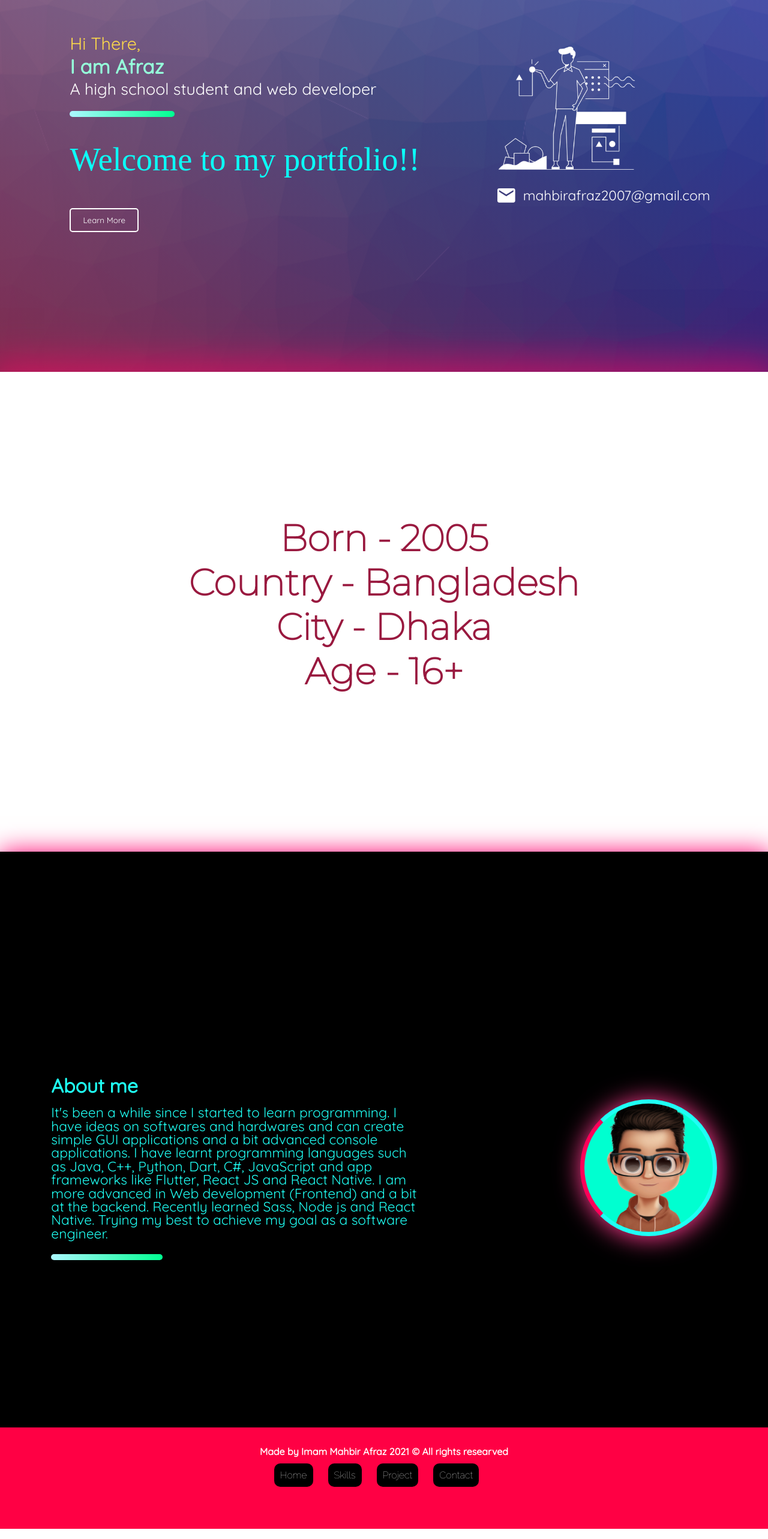
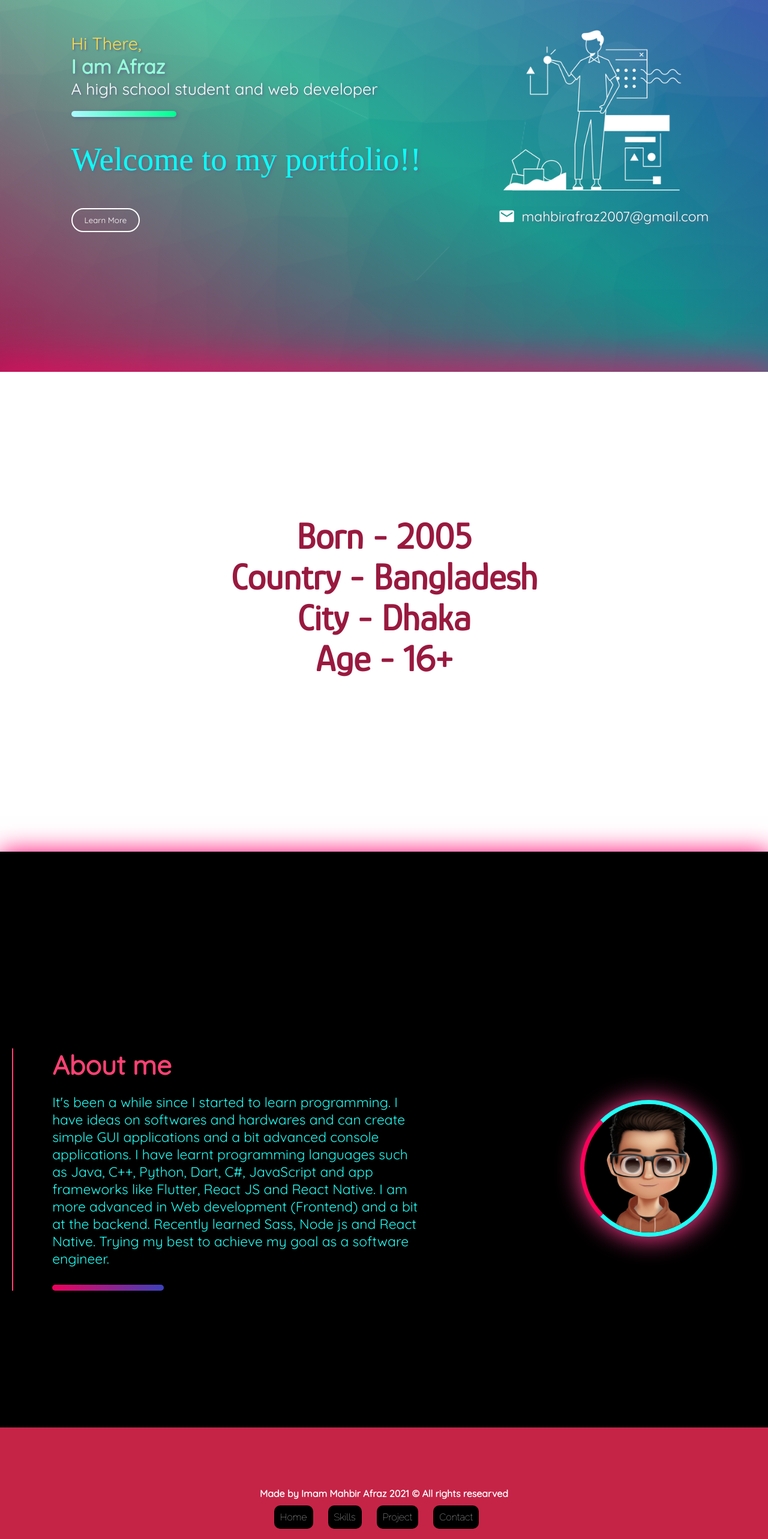
Before and after one commit to Afraz-2005/react-portfolio, a React (Create React App) app: page / in a window 1280 px wide. Shown: the part 180-2746 px from the top of the page at 60% size. Built offline with nearby package versions, Linux system fonts and the light colour scheme; a web font is replaced by a local one.

Commit message:
styled beautifully

```diff
--- a/src/components/Navbar.css
+++ b/src/components/Navbar.css
@@ -13,8 +13,12 @@
     z-index: 2;
     /* top: 0; */
     width: 100%;
+
 }
-
+.navbar ul{
+    margin-left: 30px;
+    margin-right: 30px;
+}
 .navbar ul, .smallnav ul{
     float: right;
     padding: 10px;
--- a/src/components/Navbar.js
+++ b/src/components/Navbar.js
@@ -21,7 +21,7 @@ class Navbar extends React.Component {
     } else {
       document.querySelector(".navbar").className = "navbar";
     }
-  };
+  }
 
   render() {
     return (
--- a/src/pages/Home.js
+++ b/src/pages/Home.js
@@ -5,7 +5,6 @@ import MailIcon from "@material-ui/icons/Mail";
 import Illustration from "../images/techlife.png";
 import Bot from "../images/myBot.png";
 import { Link } from "react-router-dom";
-
 
 export default function Home() {
   return (
@@ -52,7 +51,9 @@ export default function Home() {
       <div className={style.about}>
         <div className={style.aboutInfo}>
           <div className={style.firstChild}>
-            <h1>About me</h1>
+            <h1 style={{
+              color: 'rgb(255, 65, 115)'
+            }}>About me</h1>
             <br />
             <p>
               It's been a while since I started to learn programming. I have
@@ -64,7 +65,7 @@ export default function Home() {
               at the backend. Recently learned Sass, Node js and React Native.
               Trying my best to achieve my goal as a software engineer.{" "}
               <br /><br />
-              <hr className={style.hr} />
+              <hr className={style.nextHorizontal} />
             </p>
           </div><br /><br />
           <div className={style.secondChild}>
@@ -73,7 +74,7 @@ export default function Home() {
               alt="Me"
               className={style.bot}
               style={{
-                backgroundColor: "rgb(0, 255, 208)",
+                backgroundColor: "black",
                 borderRadius: 1000,
               }}
             />
--- a/src/pages/Home.module.css
+++ b/src/pages/Home.module.css
@@ -5,6 +5,7 @@
 @import url("https://fonts.googleapis.com/css2?family=Josefin+Sans:wght@300&display=swap");
 @import url("https://fonts.googleapis.com/css2?family=Staatliches&display=swap");
 @import url("https://fonts.googleapis.com/css2?family=Montserrat:wght@100&display=swap");
+@import url("https://fonts.googleapis.com/css2?family=Glory:wght@100;400&display=swap");
 * {
   margin: 0;
   padding: 0;
@@ -14,10 +15,6 @@
 html {
   scroll-behavior: smooth;
 }
-/* .hero{
-    display: flex;
-    flex-wrap: wrap;
-} */
 .banner {
   display: flex;
   justify-content: space-evenly;
@@ -25,8 +22,9 @@ html {
   align-items: center;
   background-image: linear-gradient(
       to right top,
-      rgba(128, 17, 60, 0.782),
-      rgba(0, 8, 255, 0.35)
+
+      rgba(165, 17, 74, 0.878), rgba(32, 187, 159, 0.556),rgba(33, 39, 214, 0.576)
+
     ),
     url(../images/bg1.png);
   background-repeat: no-repeat;
@@ -35,6 +33,7 @@ html {
   background-size: cover;
   background-position: center;
 }
+
 .child1 {
   margin-left: 20px;
   margin-right: 20px;
@@ -43,23 +42,30 @@ html {
   color: rgb(255, 219, 73);
   font-size: calc(16px + 1vw);
   font-weight: 100;
+  text-shadow: 2px 2px 3px rgb(96, 105, 135);
 }
 .h1 {
   color: rgb(149, 255, 218);
   font-size: calc(20px + 1vw);
   font-weight: 700;
+  text-shadow: 2px 2px 6px rgb(96, 105, 135);
+
 }
 h3 {
   color: white;
   font-size: calc(14px + 1vw);
   font-weight: 100;
+  text-shadow: 2px 2px 4px rgb(96, 105, 135);
+
 }
 .welcome {
   font-size: calc(16px + 3vw);
   color: rgb(11, 255, 248);
   font-family: "Allison", cursive;
+  text-shadow: 2px 2px 4px rgb(96, 105, 135);
+
 }
-hr {
+.hr {
   width: 30%;
   height: 10px;
   background-image: linear-gradient(
@@ -69,15 +75,20 @@ hr {
   );
   border: none;
   border-radius: 20px;
+  box-shadow: 2px 2px 6px rgb(96, 105, 135);
+
 }
 .icon {
   color: rgb(255, 255, 255);
-  font-size: calc(10px + 2vw) !important;
+  font-size: calc(10px + 1.5vw) !important;
   margin: 10px 10px;
+  text-shadow: 2px 2px 4px rgb(96, 105, 135);
 }
 .iconText {
   color: white;
   font-size: calc(10px + 1vw);
+  text-shadow: 2px 2px 4px rgb(96, 105, 135);
+
 }
 .icons,
 .childs {
@@ -90,14 +101,13 @@ hr {
 .childs p {
   font-size: calc(10px + 1vw) !important;
 }
-.childs{
-    margin-bottom: 20px;
-
+.childs {
+  margin-bottom: 20px;
 }
 .btn {
   border: 2px solid rgb(255, 255, 255);
   padding: 10px;
-  border-radius: 5px;
+  border-radius: 30px;
   margin-top: 30px;
   padding-left: 20px;
   padding-right: 20px;
@@ -113,7 +123,7 @@ hr {
 .human {
   filter: invert(200);
   transition: 1s;
-  max-width: 20vw;
+  max-width: 26vw;
   min-width: 200px;
 }
 .human:hover {
@@ -145,14 +155,14 @@ hr {
 }
 .h12 {
   /* text-shadow: 1px 15px 1px rgb(0, 187, 255); */
-  font-family: "Montserrat", sans-serif;
+  font-family: "Glory", sans-serif !important;
   align-items: center;
   margin-top: 30vh;
 }
 .btn:hover {
   border: 2px solid rgb(0, 255, 208);
   color: rgb(0, 255, 208);
-  border-radius: 30px;
+  border-radius: 10px;
 }
 .btn a:hover {
   color: rgb(0, 255, 208);
@@ -169,7 +179,7 @@ hr {
   flex-grow: inherit;
   background-color: black;
   color: rgb(31, 255, 244);
-  line-height: 1.4em;
+  /* line-height: 1.4em; */
 }
 .about {
   min-height: 120vh;
@@ -179,10 +189,25 @@ hr {
   margin-top: 100px;
   margin-left: 20px;
   margin-right: 20px;
+  border-left: 2px solid rgb(255, 65, 115);
+}
+.nextHorizontal {
+  width: 30%;
+  height: 10px;
+  background-image: linear-gradient(
+    to right,
+    rgb(238, 0, 91),
+    rgb(60, 65, 187)
+  );
+  border: none;
+  border-radius: 20px;
 }
 .firstChild {
   /* margin-right: 100px; */
   width: 50%;
+}
+.firstChild h1 {
+  font-size: calc(20px + 3vh);
 }
 .firstChild p {
   font-size: calc(10px + 1vw);
@@ -194,7 +219,7 @@ hr {
   }
   @media (max-width: 314px) {
     .firstChild p,
-    h1 {
+    .firstChild h1 {
       text-align: center !important;
     }
   }
@@ -227,7 +252,7 @@ hr {
 .footerContainer {
   display: flex;
   justify-content: center;
-  background-color: rgb(255, 0, 68);
+  background-color: rgb(197, 36, 71);
   color: white;
 }
 .footer div {
@@ -239,7 +264,7 @@ hr {
   flex-direction: row;
 }
 .footer .child1 {
-  margin-top: 30px;
+  margin-top: 100px;
   font-weight: 800;
   margin-bottom: 10px;
 }
@@ -264,72 +289,9 @@ hr {
   color: black;
   font-weight: 900 !important;
 }
-
-/* @media (max-width: 1018px) {
-    .child1{
-        margin: 20px;
+@media (max-width: 366px) {
+    .footer a{
+        margin-bottom: 10px;
+        margin-top: 10px;
     }
 }
-@media (max-width: 986px) {
-    .child1{
-        margin: 10px;
-    }
-}
-@media (max-width: 923px) {
-    .firstChild p{
-        font-size: 17px !important;
-    }
-    /* .bot{
-        width: 70% !important;
-    } */
-/* } */
-/* @media (max-width: 1011px) {
-    .h2{
-        font-size: 20px !important;
-    }
-    .h1{
-        font-size: 20px !important;
-    }
-    .h3{
-        font-size: 20px !important;
-    }
-    .human{
-        width: 70% !important;
-    }
-    .childs p, .childs .icon{
-        display: none;
-    }
-}
-
-    .about, .aboutInfo{
-        display: flex;
-        justify-content: left !important;
-        align-items: center;
-        flex-direction: column;
-        flex-wrap: wrap;
-        flex-shrink: inherit;
-        flex-grow: inherit;
-        background-color: black;
-        color: rgb(31, 255, 244);
-
-    }
-    .aboutInfo{
-        display: flex;
-        justify-content: flex-start;
-        padding: 0 !important;
-    }
-    .firstChild p{
-        text-align: center;
-        margin: 0 !important;
-        padding: 0 !important;
-    }
-
-    .firstChild h1{
-        text-align: center;
-        justify-content: center;
-    }
-    .firstChild .hr{
-        display: none;
-
-    } */
-/* }  */
```
